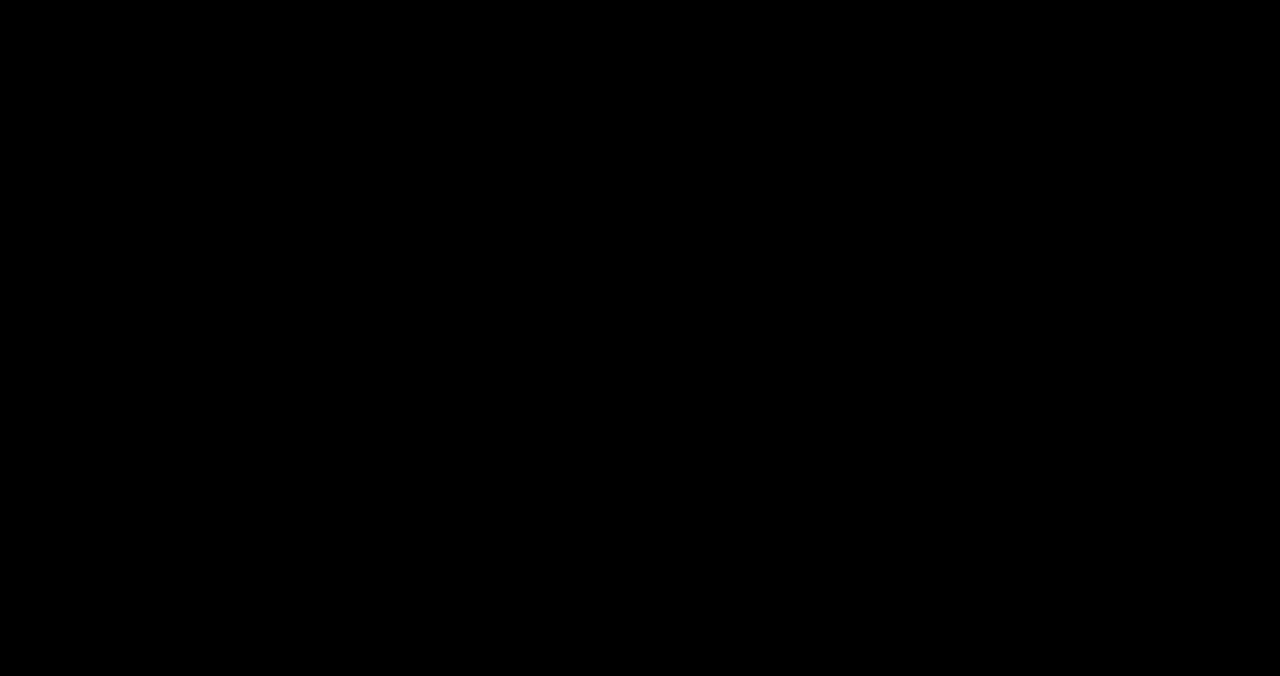
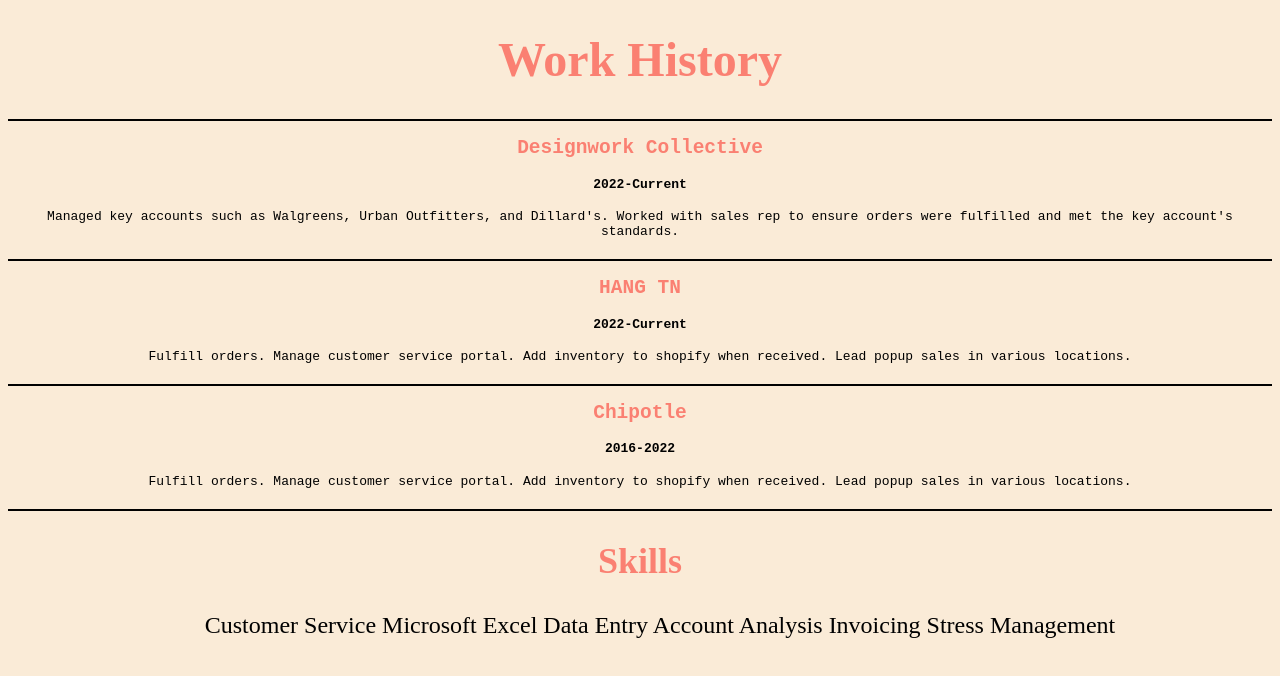
Before and after one commit to nwelto/LAB-HTML-Resume, a plain HTML site: page index.html in a window 1280 px wide. Drawn offline with Linux system fonts and the light colour scheme.

Commit message:
LAB-HTML-RESUME

```diff
--- a/index.html
+++ b/index.html
@@ -4,10 +4,51 @@
   <meta charset="UTF-8">
   <meta http-equiv="X-UA-Compatible" content="ie=edge">
   <meta name="viewport" content="width=device-width, initial-scale=1.0">
-  <title>Resume</title>
+  <title>Work History</title>
   <link rel="stylesheet" href="main.css">
 </head>
 <body>
+  <h1>Work History</h1>
+  <article id="articleOne">
+    <h2>Designwork Collective</h2>
+<h4>2022-Current</h4>
+<section>
+  Managed key accounts such as Walgreens, Urban Outfitters, and Dillard's. Worked with sales rep to ensure orders were fulfilled and met the key account's standards.
+</section>
+  </article>
+
+  <article id="articleTwo">
+    <h2>HANG TN</h2>
+<h4>2022-Current</h4>
+<section>
+  Fulfill orders.  Manage customer service portal.  Add inventory to shopify when received. Lead popup sales in various locations.
+</section>
+  </article>
+
+  <article id="articleThree">
+    <h2>Chipotle</h2>
+<h4>2016-2022</h4>
+<section>
+
+  Fulfill orders. Manage customer service portal.  Add inventory to shopify when received. Lead popup sales in various locations.
+
+</section>
+  </article>
+
+  <article id="articleFour">
+    <h2>Skills</h2>
+<ul>
+Customer Service
+Microsoft Excel
+Data Entry
+Account Analysis
+Invoicing
+Stress Management
+</ul>
+
+  </article>
+
+
   <script src="main.js"></script>
 </body>
 </html>
--- a/main.css
+++ b/main.css
@@ -1,3 +1,43 @@
 body{
-  background-color: black;
+  background-color: antiquewhite;
+  font-size: x-large;
+text-align: center;
 }
+
+
+
+
+
+
+
+#articleOne{
+  font-family: monospace;
+  font-size: medium;
+  border-top: 2px solid black;
+  padding-bottom: 20px;
+}
+
+#articleTwo{
+  font-family: monospace;
+  font-size: medium;
+  border-top: 2px solid black;
+  padding-bottom: 20px;
+
+}
+
+#articleThree{
+  font-family: monospace;
+  font-size: medium;
+  border-top: 2px solid black;
+  border-bottom: 2px solid black;
+  padding-bottom: 20px;
+
+}
+
+
+h2 {
+  color: salmon;
+}
+h1 {
+  color: salmon;
+}
```
